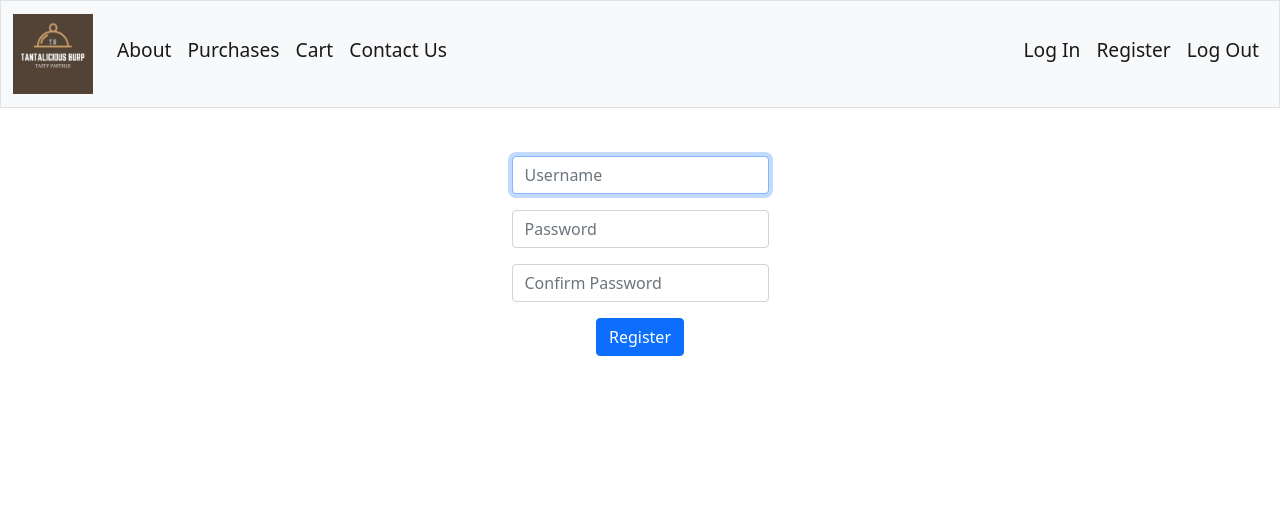
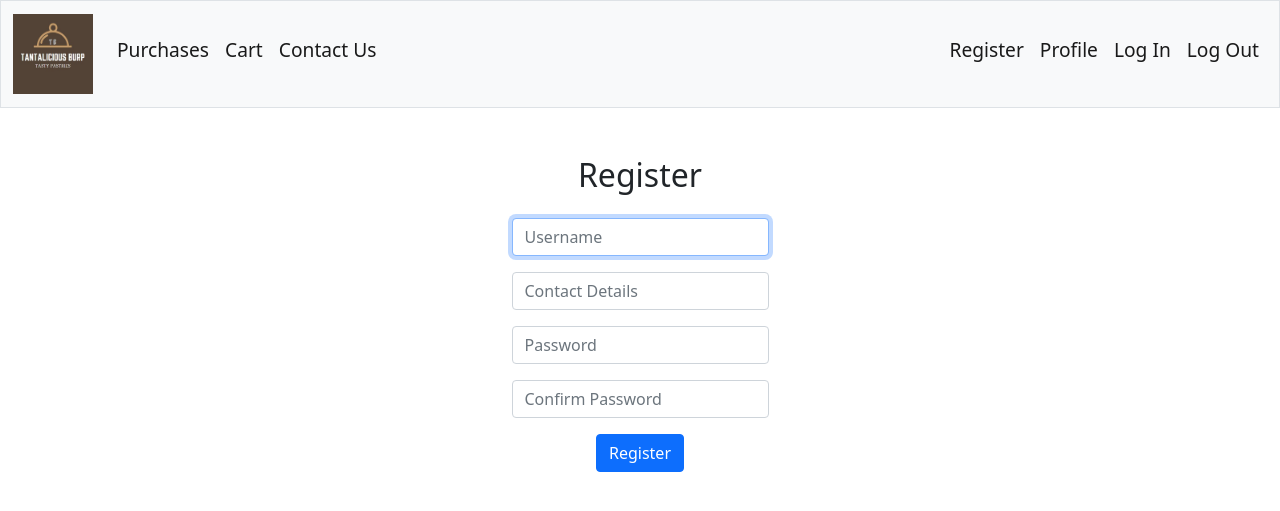
Before and after one commit to LegendOfHam/CS50-Final-Project, a Flask app: page /register in a window 1280 px wide. Shown: the top 511 px of the page. Run offline with Flask 2, Linux system fonts and the light colour scheme; some libraries are stand-ins or nearby versions.

Commit message:
Done? Pog?

```diff
--- a/app.py
+++ b/app.py
@@ -72,6 +72,11 @@ def register():
             flash("Username already taken!", "error")
             return redirect("/register")
 
+        # Ensure username is unique
+        if not request.form.get("deets"):
+            flash("Please provide us with a way to contact you!", "error")
+            return redirect("/register")
+
         # Ensure password is filled/confirmed
         if not request.form.get("password"):
             flash("Please fill in your password!", "error")
@@ -85,13 +90,18 @@ def register():
 
         new_user = request.form.get("username")
         new_hashpass = generate_password_hash(request.form.get("password"))
+        new_contact = request.form.get("deets")
 
-        db.execute("INSERT INTO users (username, hash) VALUES (?, ?)", new_user, new_hashpass)
+        db.execute("INSERT INTO users (username, hash, contact) VALUES (?, ?, ?)", new_user, new_hashpass, new_contact)
         flash("Successfully registered!", "success")
         return redirect("/login")
 
     else:
-        return render_template("register.html")
+        if session.get("user_id"):
+            flash("Already registered!", "success")
+            return redirect("/")
+        else:
+            return render_template("register.html")
 
 @app.route("/login", methods=["GET", "POST"])
 def login():
@@ -126,6 +136,7 @@ def login():
         return redirect("/")
     else:
         if session.get("user_id"):
+            flash("Already logged in!", "success")
             return redirect("/")
         else:
             return render_template("login.html")
@@ -136,6 +147,7 @@ def logout():
     session.clear()
 
     # Redirect user to login form
+    flash("Successfully logged out! See you again!", "success")
     return redirect("/")
 
 @app.route("/cart", methods=["GET", "POST"])
@@ -150,21 +162,39 @@ def cart():
         return redirect("/cart")
     else:
         id = session["user_id"]
-        cart = []
-        total = 0
-        orders = db.execute("SELECT * FROM cart WHERE user_id = ?", id)
-        for i in range(len(orders)):
-            temp = {}
-            temp["product"] = db.execute("SELECT product FROM cart WHERE user_id = ?", id)[i]["product"]
-            temp["quantity"] = db.execute("SELECT quantity FROM cart where product = ? AND user_id = ?", temp["product"], id)[0]["quantity"]
-            temp["uprice"] = db.execute("SELECT price FROM stocks WHERE product = ?", temp["product"])[0]["price"]
-            temp["tprice"] = round(temp["quantity"] * temp["uprice"], 2)
-            cart.append(temp)
+        if id == 1:
+            cart = []
+            total = 0
+            orders = db.execute("SELECT * FROM cart")
+            for i in range(len(orders)):
+                temp = {}
+                temp["user_id"] = db.execute("SELECT user_id FROM cart")[i]["user_id"]
+                temp["product"] = db.execute("SELECT product FROM cart")[i]["product"]
+                temp["quantity"] = db.execute("SELECT quantity FROM cart where product = ?", temp["product"])[0]["quantity"]
+                temp["uprice"] = db.execute("SELECT price FROM stocks WHERE product = ?", temp["product"])[0]["price"]
+                temp["tprice"] = round(temp["quantity"] * temp["uprice"], 2)
+                cart.append(temp)
 
-        for j in range(len(orders)):
-            total += cart[j]["tprice"]
+            for j in range(len(orders)):
+                total += cart[j]["tprice"]
 
-        return render_template("cart.html", cart=cart, total=total)
+            return render_template("admincart.html", cart=cart, total=total)
+        else:
+            cart = []
+            total = 0
+            orders = db.execute("SELECT * FROM cart WHERE user_id = ?", id)
+            for i in range(len(orders)):
+                temp = {}
+                temp["product"] = db.execute("SELECT product FROM cart WHERE user_id = ?", id)[i]["product"]
+                temp["quantity"] = db.execute("SELECT quantity FROM cart where product = ? AND user_id = ?", temp["product"], id)[0]["quantity"]
+                temp["uprice"] = db.execute("SELECT price FROM stocks WHERE product = ?", temp["product"])[0]["price"]
+                temp["tprice"] = round(temp["quantity"] * temp["uprice"], 2)
+                cart.append(temp)
+
+            for j in range(len(orders)):
+                total += cart[j]["tprice"]
+
+            return render_template("cart.html", cart=cart, total=total)
 
 
 @app.route("/purchases", methods=["GET", "POST"])
@@ -172,35 +202,109 @@ def cart():
 def purchases():
     if request.method == "POST":
         id = session["user_id"]
-        stock = db.execute("SELECT product, quantity FROM cart WHERE user_id = ?", id)
-        for i in range(len(stock)):
-            # Update orders db
-            db.execute("INSERT INTO orders (user_id, product, quantity) VALUES (?, ?, ?)", id, stock[i]["product"], stock[i]["quantity"])
+        if id == 1:
+            return redirect("/purchases")
+        else:
+            stock = db.execute("SELECT product, quantity FROM cart WHERE user_id = ?", id)
+            for i in range(len(stock)):
+                # Update orders db
+                db.execute("INSERT INTO orders (user_id, product, quantity) VALUES (?, ?, ?)", id, stock[i]["product"], stock[i]["quantity"])
 
-            # Update stocks db
-            og_sold = db.execute("SELECT sold FROM stocks WHERE product = ?", stock[i]["product"])[0]["sold"]
-            og_instock = db.execute("SELECT instock FROM stocks WHERE product = ?", stock[i]["product"])[0]["instock"]
-            db.execute("UPDATE stocks SET sold = ?, instock = ? WHERE product = ?", og_sold + stock[i]["quantity"], og_instock - stock[i]["quantity"], stock[i]["product"])
+                # Update stocks db
+                og_sold = db.execute("SELECT sold FROM stocks WHERE product = ?", stock[i]["product"])[0]["sold"]
+                og_instock = db.execute("SELECT instock FROM stocks WHERE product = ?", stock[i]["product"])[0]["instock"]
+                db.execute("UPDATE stocks SET sold = ?, instock = ? WHERE product = ?", og_sold + stock[i]["quantity"], og_instock - stock[i]["quantity"], stock[i]["product"])
 
-            # Empty cart db
-            db.execute("DELETE FROM cart")
+                # Empty cart db
+                db.execute("DELETE FROM cart WHERE user_id = ?", id)
 
-        flash("Successful purchase!", "success")
-        return redirect("/purchases")
+            flash("Successful purchase!", "success")
+            return redirect("/purchases")
     else:
         id = session["user_id"]
-        purchases = []
-        total = 0
-        orders = db.execute("SELECT * FROM orders WHERE user_id = ?", id)
-        for i in range(len(orders)):
-            temp = {}
-            temp["product"] = db.execute("SELECT product FROM orders WHERE user_id = ?", id)[i]["product"]
-            temp["quantity"] = db.execute("SELECT quantity FROM orders WHERE product = ? AND user_id = ?", temp["product"], id)[0]["quantity"]
-            temp["uprice"] = db.execute("SELECT price FROM stocks WHERE product = ?", temp["product"])[0]["price"]
-            temp["tprice"] = round(temp["quantity"] * temp["uprice"], 2)
-            purchases.append(temp)
+        if id == 1:
+            purchases = []
+            total = 0
+            orders = db.execute("SELECT * FROM orders")
+            for i in range(len(orders)):
+                temp = {}
+                temp["user_id"] = db.execute("SELECT user_id FROM orders")[i]["user_id"]
+                temp["product"] = db.execute("SELECT product FROM orders")[i]["product"]
+                temp["quantity"] = db.execute("SELECT quantity FROM orders WHERE product = ?", temp["product"])[0]["quantity"]
+                temp["uprice"] = db.execute("SELECT price FROM stocks WHERE product = ?", temp["product"])[0]["price"]
+                temp["tprice"] = round(temp["quantity"] * temp["uprice"], 2)
+                purchases.append(temp)
 
-        for j in range(len(orders)):
-            total += purchases[j]["tprice"]
+            for j in range(len(orders)):
+                total += purchases[j]["tprice"]
 
-        return render_template("purchases.html", purchases=purchases, total=total)
+            return render_template("adminpurchases.html", purchases=purchases, total=total)
+        else:
+            purchases = []
+            total = 0
+            orders = db.execute("SELECT * FROM orders WHERE user_id = ?", id)
+            for i in range(len(orders)):
+                temp = {}
+                temp["product"] = db.execute("SELECT product FROM orders WHERE user_id = ?", id)[i]["product"]
+                temp["quantity"] = db.execute("SELECT quantity FROM orders WHERE product = ? AND user_id = ?", temp["product"], id)[0]["quantity"]
+                temp["uprice"] = db.execute("SELECT price FROM stocks WHERE product = ?", temp["product"])[0]["price"]
+                temp["tprice"] = round(temp["quantity"] * temp["uprice"], 2)
+                purchases.append(temp)
+
+            for j in range(len(orders)):
+                total += purchases[j]["tprice"]
+
+            return render_template("purchases.html", purchases=purchases, total=total)
+
+@app.route("/contact", methods=["GET", "POST"])
+def contact():
+    if request.method == "POST":
+        pass
+    else:
+        return render_template("contact.html")
+
+@app.route("/profile", methods=["GET", "POST"])
+@login_required
+def profile():
+    if request.method == "POST":
+        id = session["user_id"]
+        new_user = request.form.get("cusername")
+        old_password = request.form.get("opassword")
+        new_password = request.form.get("cpassword")
+        new_confirmation = request.form.get("cconfirmation")
+        new_contact = request.form.get("cdeets")
+
+        # Check and update password
+        if new_password:
+            if new_password != new_confirmation:
+                flash("Passwords do not match!", "error")
+                return redirect("/profile")
+            real_old_hash = db.execute("SELECT hash FROM users WHERE id = ?", id)[0]["hash"]
+            if not check_password_hash(real_old_hash, old_password):
+                flash("Old password does not match!", "error")
+                return redirect("/profile")
+            new_hash = generate_password_hash(new_password)
+            db.execute("UPDATE users SET hash = ? WHERE id = ?", new_hash, id)
+            flash("Password successfully updated!", "success")
+            return redirect("/profile")
+
+        if new_user:
+            db.execute("UPDATE users SET username = ? WHERE id = ?", new_user, id)
+            flash("Username successfully updated!", "success")
+            return redirect("/profile")
+
+        if new_contact:
+            db.execute("UPDATE users SET contact = ? WHERE id = ?", new_contact, id)
+            flash("Contact successfully updated!", "success")
+            return redirect("/profile")
+
+
+    else:
+        id = session["user_id"]
+        if id == 1:
+            user = db.execute("SELECT * FROM users WHERE id = ?", id)[0]
+            others = db.execute("SELECT * FROM users")
+            return render_template("adminprofile.html", user=user, others=others)
+        else:
+            user = db.execute("SELECT * FROM users WHERE id = ?", id)[0]
+            return render_template("profile.html", user=user)
--- a/helpers.py
+++ b/helpers.py
@@ -2,13 +2,14 @@ import os
 import requests
 import urllib.parse
 
-from flask import redirect, render_template, request, session
+from flask import redirect, flash, render_template, request, session
 from functools import wraps
 
 def login_required(f):
     @wraps(f)
     def decorated_function(*args, **kwargs):
         if session.get("user_id") is None:
+            flash("Login required before proceeding!", "error")
             return redirect("/login")
         return f(*args, **kwargs)
     return decorated_function
--- a/static/style.css
+++ b/static/style.css
@@ -3,6 +3,16 @@
 }
 
 .food {
-    max-width: 100%;
-    max-height: 100%;
+    width: 100%;
+    height: 90%;
 }
+
+.p-3 {
+    width: 100%;
+    height: 100%;
+    font-weight: bold;
+}
+
+.card {
+    font-size: larger
+}
--- a/templates/index.html
+++ b/templates/index.html
@@ -5,6 +5,7 @@
 {% endblock %}
 
 {% block main %}
+    <h1>Shop Now!</h1>
     <form action="/" method="post">
         <div class="mb-3">
             <select name="stock" id="stock" class="form-select mx-auto w-25" aria-label="Food Item">
@@ -19,9 +20,10 @@
         </div>
         <button class="btn btn-primary" type="submit">Add To Cart</button>
     </form>
-    <hr>
+    <hr class="mt-5 mb-5">
 
-    <div class="container mt-3  ">
+    <h1>Catalogue:</h1>
+    <div class="container">
         <div class="row g-3 gy-3 text-center">
         <div class="col-4">
             <div class="p-3 border bg-light">
--- a/templates/layout.html
+++ b/templates/layout.html
@@ -30,9 +30,6 @@
             <div class="collapse navbar-collapse" id="navbarSupportedContent">
                 <ul class="navbar-nav me-auto mb-2">
                     <li class="nav-item">
-                        <a class="nav-link active" href="/about">About</a>
-                    </li>
-                    <li class="nav-item">
                         <a class="nav-link active" href="/purchases">Purchases</a>
                     </li>
                     <li class="nav-item">
@@ -44,10 +41,13 @@
                 </ul>
                 <ul class="navbar-nav ms-auto mb-2">
                     <li class="nav-item">
-                        <a class="nav-link active" aria-current="page" href="/login">Log In</a>
+                        <a class="nav-link active" href="/register">Register</a>
                     </li>
                     <li class="nav-item">
-                        <a class="nav-link active" href="/register">Register</a>
+                        <a class="nav-link active" href="/profile">Profile</a>
+                    </li>
+                    <li class="nav-item">
+                        <a class="nav-link active" aria-current="page" href="/login">Log In</a>
                     </li>
                     <li class="nav-item">
                         <a class="nav-link active" href="/logout">Log Out</a>
--- a/templates/login.html
+++ b/templates/login.html
@@ -5,6 +5,7 @@
 {% endblock %}
 
 {% block main %}
+    <h2 class="mb-4">Login</h2>
     <form action="/login" method="post">
         <div class="mb-3">
             <input autocomplete="off" autofocus class="form-control mx-auto w-auto" id="username" name="username" placeholder="Username" type="text">
--- a/templates/register.html
+++ b/templates/register.html
@@ -5,9 +5,13 @@
 {% endblock %}
 
 {% block main %}
+    <h2 class="mb-4">Register</h2>
     <form action="/register" method="post">
         <div class="mb-3">
             <input autocomplete="off" autofocus class="form-control mx-auto w-auto" id="username" name="username" placeholder="Username" type="text">
+        </div>
+        <div class="mb-3">
+            <input autocomplete="off" autofocus class="form-control mx-auto w-auto" id="deets" name="deets" placeholder="Contact Details" type="text">
         </div>
         <div class="mb-3">
             <input class="form-control mx-auto w-auto" id="password" name="password" placeholder="Password" type="password">
```
Also changed, not shown: tantalicious.db, 1 other file.
